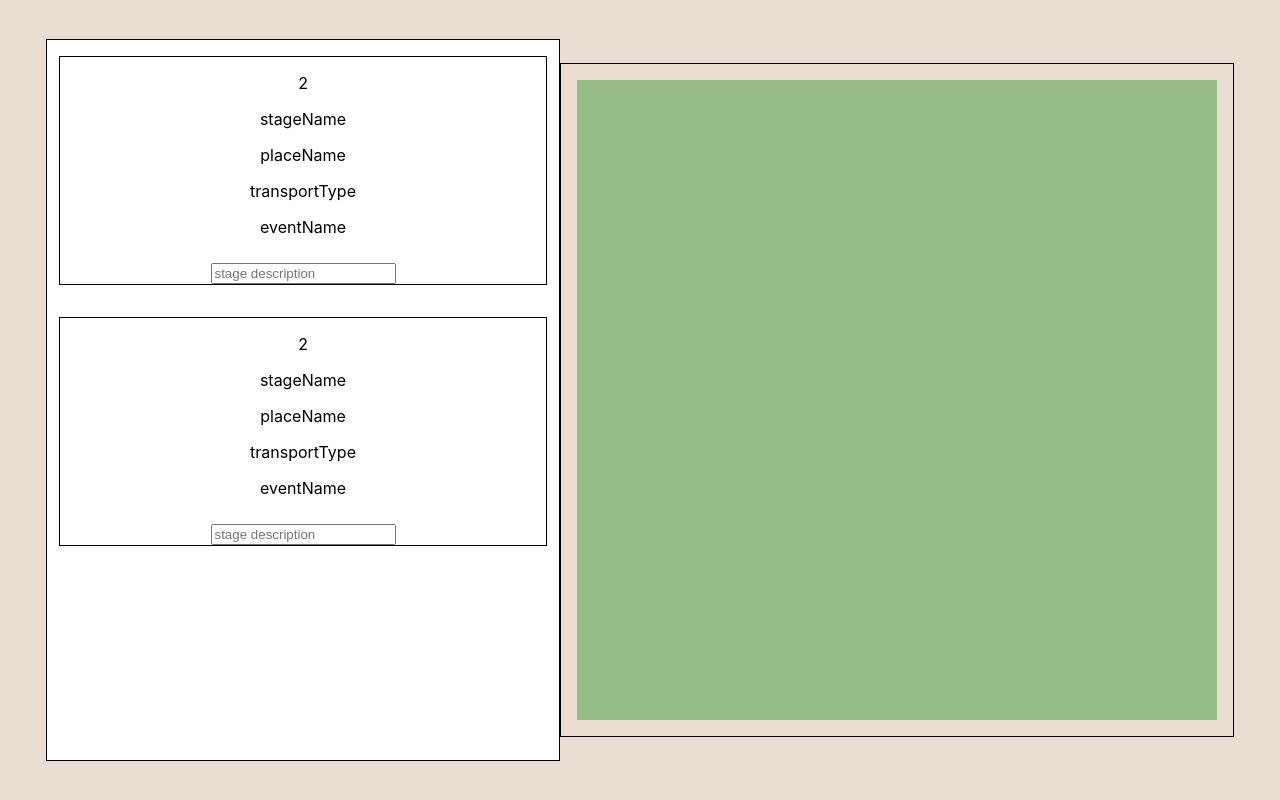
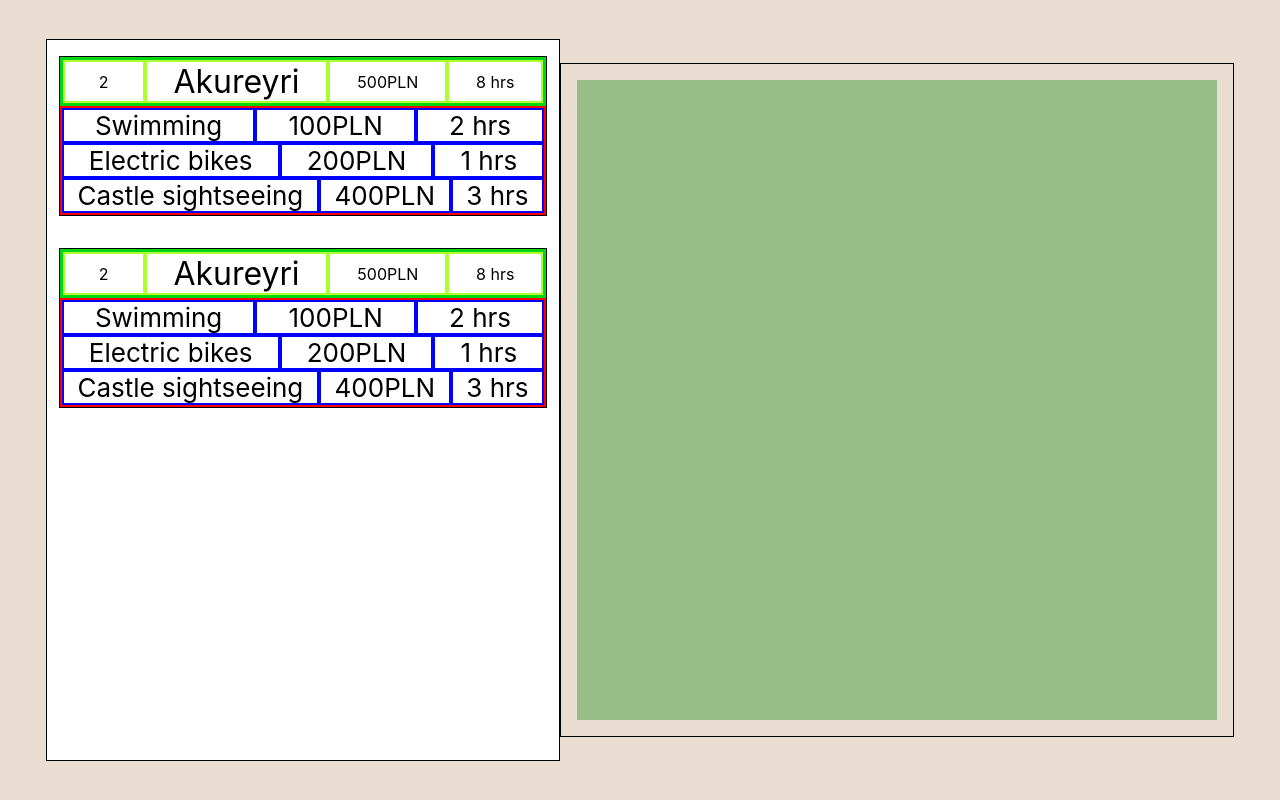
Before and after one commit to kamil-ciesla/pyramiden, a React (Create React App) app: page / in a window 1280 px wide. Built offline with nearby package versions, Linux system fonts and the light colour scheme.

Commit message:
add desgined elements of Stage

```diff
--- a/src/components/Stage.js
+++ b/src/components/Stage.js
@@ -4,9 +4,9 @@ import '../styles/Stage.css';
 function Stage(){
     const props = {
         id:1,
-        orderNumber:1,
+        stageNumber:1,
         name:'stageName',
-        place: {name:'placeName', cost:0, time:0},
+        place: {name:'Akureyri', cost:0, time:0},
         transport: {type:'transportType', name:'transportName', cost:0, time:0},
         events:[
             {
@@ -18,20 +18,60 @@ function Stage(){
         ]
     }
 
-    props.orderNumber +=1;
+    props.stageNumber +=1;
 
     console.log('creating stage')
     const stagePlaceholderText = "Enter name of of this travel stage";
+
     return <div className="Stage">
-        <p>{props.orderNumber}</p>
-        <p>{props.name}</p>
-        <p>{props.place.name}</p>
-        <p>{props.transport.type}</p>
-        <p>{props.events[0].name}</p>
-
-
-
-        <input type="text" placeholder='stage description'/>
+        <div className="header">
+        <div className="stage-number">{props.stageNumber}</div>
+        <div className="stage-name">{props.place.name}</div>
+        <div>{sumCost(props)}</div>
+        <div>{sumTime(props)}</div>
+        </div>
+        <div className="stage-events">
+            <div className="event">
+                <div className="event-name">
+                    Swimming
+                </div>
+                <div className="event-cost">
+                    100PLN
+                </div>
+                <div className="event-time">
+                    2 hrs
+                </div>
+            </div>
+            <div className="event">
+                <div className="event-name">
+                    Electric bikes
+                </div>
+                <div className="event-cost">
+                    200PLN
+                </div>
+                <div className="event-time">
+                    1 hrs
+                </div>
+            </div>
+            <div className="event">
+                <div className="event-name">
+                Castle sightseeing
+                </div>
+                <div className="event-cost">
+                    400PLN
+                </div>
+                <div className="event-time">
+                    3 hrs
+                </div>
+            </div>
+        </div>
         </div>
 }
 export default Stage
+
+function sumCost(props){
+    return '500PLN'
+}
+function sumTime(props){
+    return '8 hrs'
+}
--- a/src/styles/Stage.css
+++ b/src/styles/Stage.css
@@ -3,9 +3,48 @@
     width: 95%;
     background-color: white;
     margin: 1rem;
-    maring-left: 1rem;
+    display: flex;
+    flex-direction: column;
+
+    min-height: 4rem;
 
 }
-.Stage p{
+.Stage .header {
+    display: flex;
+    flex: row;
+    border: 3px solid rgb(0, 215, 18);
+}
+
+.Stage .header div{
     font-size: 1rem;
+    flex-grow: 1;
+    display: flex;
+    justify-content: center;
+    align-items: center;
+    border: 2px solid greenyellow
 }
+
+.Stage .header .stage-number{
+    width:5%;
+}
+
+.Stage .header .stage-name{
+    font-size:2rem;
+}
+
+.stage-events{
+    display: flex;
+    flex-direction: column;
+    border: 2px solid red;
+}
+
+.event{
+    display: flex;
+    flex-direction: row;
+    justify-content: space-around;
+}
+
+.event div{
+    flex-grow: 1;
+    border: 2px solid blue;
+}
```
